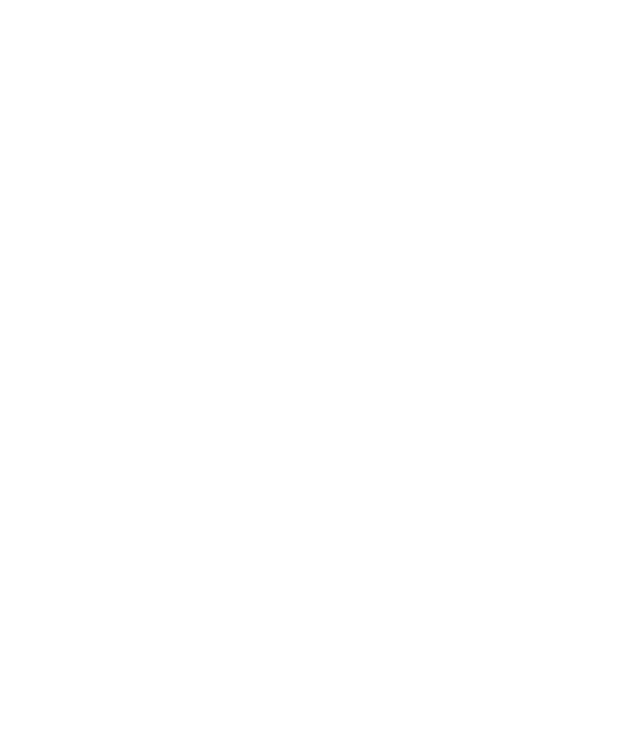
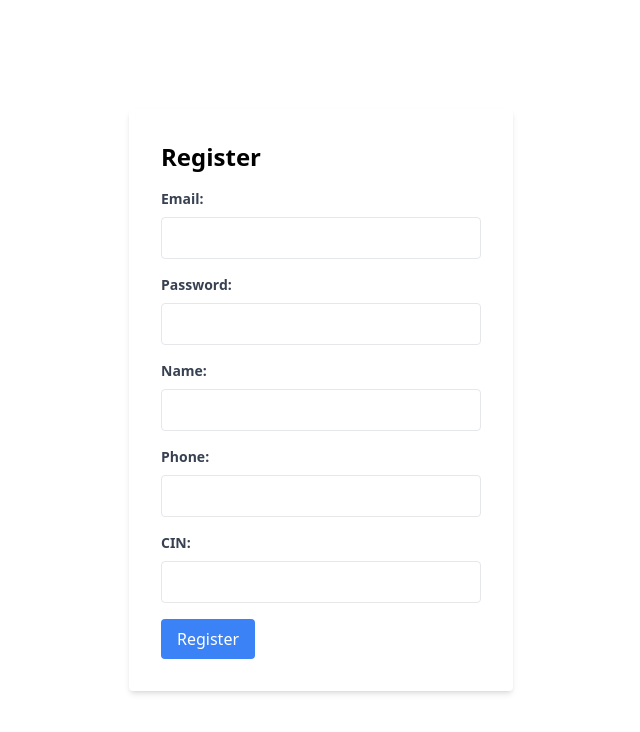
Before and after one commit to elansariamina/GestionCabinet, a React (Create React App) app in the folder cabinet/: page /register in a window 1280 px wide. Before the commit this address had no page. Shown: the top 732 px of the page, without its empty margins (319-959 px from the left). Built offline with nearby package versions, Linux system fonts and the light colour scheme; the HTML template or start-up script is replaced by a standard one.

Commit message:
add registration for patient

```diff
--- a/cabinet/src/App.js
+++ b/cabinet/src/App.js
@@ -1,9 +1,10 @@
 import React from 'react';
 import { BrowserRouter as Router, Routes, Route } from 'react-router-dom';
-import Login from './pages/Login/login';
+import Login from './pages/Authentication/login';
 import Patients from './pages/Patient/Patients';
 import Medecins from './pages/Patient/Medecins';
 import Appointment from "./pages/Patient/Appointment";
+import Register from './pages/Authentication/Register';
 
 function App() {
   return (
@@ -11,6 +12,7 @@ function App() {
       <Router>
         <Routes>
           <Route path="/" element={<Login />} />
+          <Route path="/register" element={<Register />} />
           <Route path="/home" element={<Patients />} />
           <Route path="/appointment" element={<Appointment />} />
           {/*<Route path="/patients/:id" element={<Medecins />} />*/}
--- /dev/null
+++ b/cabinet/src/pages/Authentication/Register.js
@@ -0,0 +1,108 @@
+import React, { useState } from 'react';
+import { useNavigate } from 'react-router-dom';
+import axios from 'axios';
+
+const Register = () => {
+  const [email, setEmail] = useState('');
+  const [password, setPassword] = useState('');
+  const [name, setName] = useState('');
+  const [tel, setTel] = useState('');
+  const [cin, setCin] = useState('');
+  const navigate = useNavigate();
+
+  const handleRegistartion = async (e) => {
+    e.preventDefault();
+
+    try {
+      await axios.post('http://localhost:3001/api/auth/register', {
+        email,
+        password,
+        name,
+        tel,
+        cin,
+      });
+
+      navigate('/');
+    } catch (error) {
+      console.error('Login failed:', error);
+    }
+  };
+
+  return (
+    <div className="flex items-center justify-center h-screen">
+      <div className="bg-white p-8 rounded shadow-md w-96">
+        <h2 className="text-2xl font-semibold mb-4">Register</h2>
+        <form onSubmit={handleRegistartion}>
+          <div className="mb-4">
+            <label className="block text-gray-700 text-sm font-bold mb-2" htmlFor="email">
+              Email:
+            </label>
+            <input
+              className="border rounded w-full py-2 px-3"
+              type="text"
+              id="email"
+              value={email}
+              onChange={(e) => setEmail(e.target.value)}
+            />
+          </div>
+          <div className="mb-4">
+            <label className="block text-gray-700 text-sm font-bold mb-2" htmlFor="password">
+              Password:
+            </label>
+            <input
+              className="border rounded w-full py-2 px-3"
+              type="password"
+              id="password"
+              value={password}
+              onChange={(e) => setPassword(e.target.value)}
+            />
+          </div>
+          <div className="mb-4">
+            <label className="block text-gray-700 text-sm font-bold mb-2" htmlFor="name">
+              Name:
+            </label>
+            <input
+              className="border rounded w-full py-2 px-3"
+              type="text"
+              id="name"
+              value={name}
+              onChange={(e) => setName(e.target.value)}
+            />
+          </div>
+          <div className="mb-4">
+            <label className="block text-gray-700 text-sm font-bold mb-2" htmlFor="tel">
+              Phone:
+            </label>
+            <input
+              className="border rounded w-full py-2 px-3"
+              type="text"
+              id="tel"
+              value={tel}
+              onChange={(e) => setTel(e.target.value)}
+            />
+          </div>
+          <div className="mb-4">
+            <label className="block text-gray-700 text-sm font-bold mb-2" htmlFor="cin">
+              CIN:
+            </label>
+            <input
+              className="border rounded w-full py-2 px-3"
+              type="text"
+              id="cin"
+              value={cin}
+              onChange={(e) => setCin(e.target.value)}
+            />
+          </div>
+          <button
+            className="bg-blue-500 text-white py-2 px-4 rounded hover:bg-blue-600"
+            type="submit"
+          >
+            Register
+          </button>
+        </form>
+      </div>
+    </div>
+  );
+};
+
+export default Register;
--- a/cabinet/src/pages/Login/login.js
+++ b/cabinet/src/pages/Authentication/login.js
@@ -17,8 +17,16 @@ const Login = () => {
       });
 
       const { token } = response.data;
+      const { role } = response.data;
       localStorage.setItem('accessToken', token);
-      navigate('/home');
+      localStorage.setItem('role', role);
+
+      if(role === "patient"){
+        navigate('/home');
+      } else {
+        navigate('/');
+      }
+
     } catch (error) {
       console.error('Login failed:', error);
     }
```
